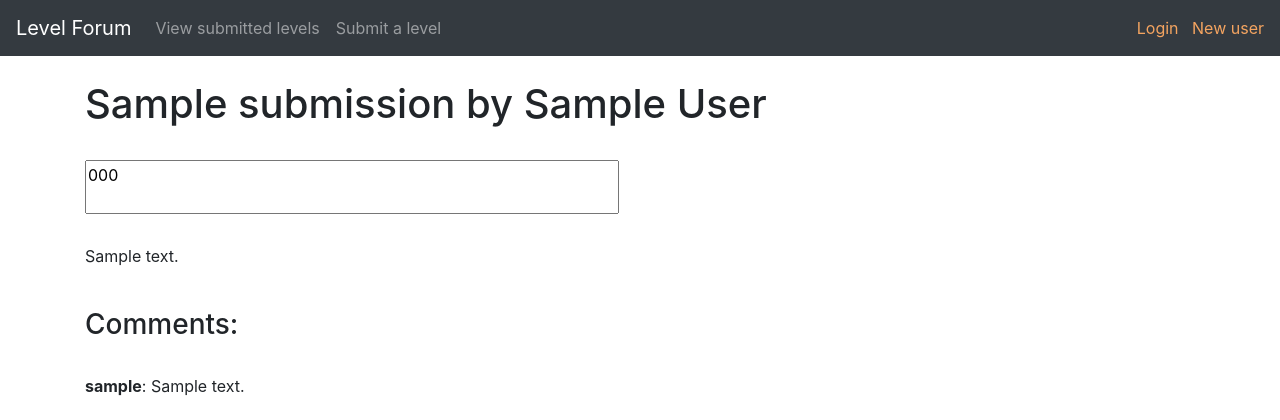
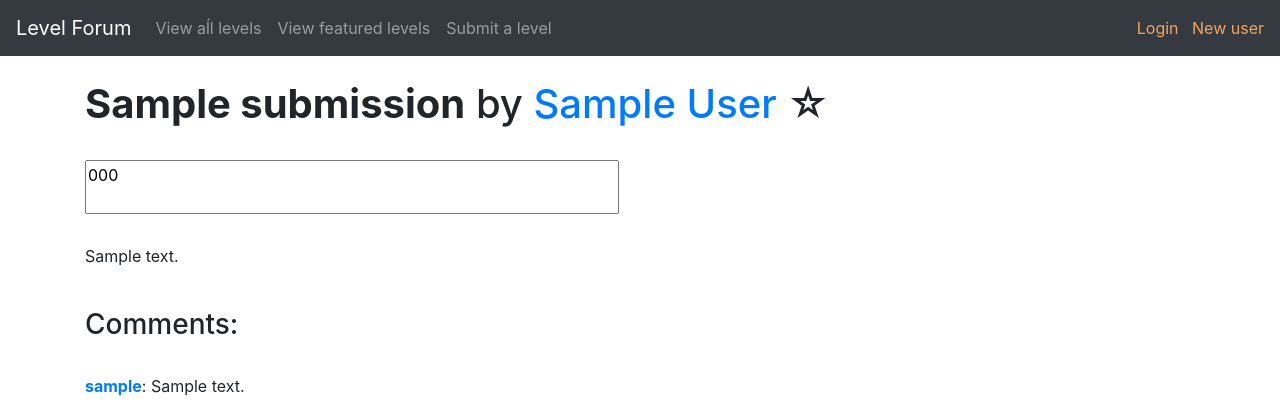
Before and after one commit to Craetion5/tasoarkisto, a Flask app: page /submissions/level/1 in a window 1280 px wide. Shown: the top 420 px of the page. Run offline with Flask 2, Linux system fonts and the light colour scheme; tables that the repository leaves empty hold one stand-in row (values such as "Sample post"); some libraries are stand-ins or nearby versions.

Commit message:
lots of new functionality added

```diff
--- a/application/auth/models.py
+++ b/application/auth/models.py
@@ -9,6 +9,7 @@ class User(Base):
     name = db.Column(db.String(144), nullable=False)
     username = db.Column(db.String(144), nullable=False)
     password = db.Column(db.String(144), nullable=False)
+    admin = db.Column(db.Boolean(), nullable=False)
 
     submissions = db.relationship("Submission", backref='account', lazy=True)
     comments = db.relationship("Comment", backref='account', lazy=True)
@@ -17,6 +18,7 @@ class User(Base):
         self.name = name
         self.username = username
         self.password = password
+        self.admin = True
 
     def get_id(self):
         return self.id
--- a/application/comments/models.py
+++ b/application/comments/models.py
@@ -18,9 +18,9 @@ class Comment(Base):
 
     @staticmethod
     def get_comments(subid):
-        stmt = text("select comment.text, account.username from comment left join account on account.id = comment.account_id where (comment.submission_id = :subid)").params(subid=subid)
+        stmt = text("select comment.text, account.username, account.id from comment left join account on account.id = comment.account_id where (comment.submission_id = :subid)").params(subid=subid)
         res = db.engine.execute(stmt)
         response = []
         for row in res:
-            response.append({"text":row[0], "account":row[1]})
+            response.append({"text":row[0], "account":row[1], "account_id":row[2]})
         return response
--- a/application/comments/views.py
+++ b/application/comments/views.py
@@ -16,4 +16,4 @@ def comments_create(submission_id):
         comment.submission_id = submission_id
         db.session().add(comment)
         db.session().commit()
-        return redirect(url_for('submissions_view', submission_id=submission_id))
+    return redirect(url_for('submissions_view', submission_id=submission_id))
--- a/application/submissions/views.py
+++ b/application/submissions/views.py
@@ -9,7 +9,11 @@ from flask_login import login_required, current_user
 
 @app.route("/submissions", methods=["GET"])
 def submissions_index():
-    return render_template("submissions/list.html", submissions = Submission.query.all())
+    return render_template("submissions/list.html", submissions = Submission.query.all(), header = 'Level submissions')
+
+@app.route("/submissions/featured", methods=["GET"])
+def submissions_featured():
+    return render_template("submissions/list.html", submissions = Submission.query.filter_by(featured=True), header = 'Featured levels')
 
 @app.route("/submissions/new/")
 @login_required
@@ -45,12 +49,48 @@ def submissions_view(submission_id):
     s = Submission.query.get(submission_id)
     u = User.query.get(s.account_id)
     form = CommentForm(request.form)
-    return render_template("submissions/level.html", submission = s, account = u, form=form, comments = Comment.query.filter_by(submission_id=submission_id), comments2 = Comment.get_comments(subid = submission_id))
 
-@app.route("/submissions/level/<submission_id>", methods=["DELETE"])
+    canDelete = False
+    if current_user.is_authenticated:
+        if s.account_id == current_user.id or current_user.admin == True:
+            canDelete = True
+
+    hasComments = True
+    if Comment.query.filter_by(submission_id=submission_id).first() is None:
+        hasComments = False
+
+    canFeature = False
+    if current_user.is_authenticated:
+        if current_user.admin == True:
+            canFeature = True
+
+    featureText = 'Feature '
+    featured = False
+    if s.featured == True:
+        featureText = 'Unfeature '
+        featured = True
+
+    return render_template("submissions/level.html", submission = s, account = u, form=form, comments = Comment.query.filter_by(submission_id=submission_id), comments2 = Comment.get_comments(subid = submission_id), canDelete = canDelete, hasComments = hasComments, canFeature = canFeature, featureText = featureText, featured = featured)
+
+@app.route("/submissions/level/<submission_id>", methods=["POST"])
+@login_required
 def submissions_delete(submission_id):
     lvl = Submission.query.get(submission_id)
 
-    db.session.delete(lvl)
-    db.session.commit()
-    return redirect(url_for('index'))
+    if lvl.account_id == current_user.id or current_user.admin == True:
+        db.session.delete(lvl)
+        db.session.commit()
+        return redirect(url_for('index'))
+
+@app.route("/submissions/feature/<submission_id>", methods=["POST"])
+@login_required
+def submissions_feature(submission_id):
+    if current_user.admin == True:
+        s = Submission.query.get(submission_id)
+        if s.featured == True:
+            s.featured = False
+        else:
+            s.featured = True
+        db.session().commit()
+
+    return redirect(url_for('submissions_view', submission_id=submission_id))
--- a/application/templates/auth/new.html
+++ b/application/templates/auth/new.html
@@ -32,9 +32,9 @@
       </td>
       <td>
         <ul>
-            <td style="color:red">
-            {{ errore }}
-            </td>
+            <div style="color:red">
+                {{ errore }}
+            </div>
           {% for error in form.username.errors %}
           <li>{{ error }}</li>
           {% endfor %}
--- a/application/templates/index.html
+++ b/application/templates/index.html
@@ -2,8 +2,10 @@
 
 {% block body %}
   <p>
-    <h1>Welcome to level forum thingy!</h1>
+    <h1>Welcome to level forum!</h1>
   </p>
 </br><td><h4>There are {{ lvls }} levels and {{ usrs }} users in the database!</h4></td>
-</br> This forum is underdeveloped for now...
+</br> <div>This forum is designed for sharing level codes of <a href = "https://github.com/Craetion5/otm-harjoitustyo">my older game project.</a>
+</br></br>If you post quality levels they may be featured by forum admins!
+</div>
 {% endblock %}
--- a/application/templates/layout.html
+++ b/application/templates/layout.html
@@ -20,8 +20,11 @@
     <div class="collapse navbar-collapse" id="navbarCollapse">
       <ul class="navbar-nav mr-auto">
         <li class="nav-item">
-          <a class="nav-link" href="{{ url_for('submissions_index') }} ">View submitted levels</a>
+          <a class="nav-link" href="{{ url_for('submissions_index') }} ">View aĺl levels</a>
         </li>
+        <li class="nav-item">
+            <a class="nav-link" href="{{ url_for('submissions_featured') }} ">View featured levels</a>
+          </li>
         <li class="nav-item">
           <a class="nav-link" href="{{ url_for('submissions_form') }} ">Submit a level</a>
         </li>
--- a/application/templates/submissions/level.html
+++ b/application/templates/submissions/level.html
@@ -1,16 +1,30 @@
 {% extends "layout.html" %}
 
 {% block body %}
-<h1>{{submission.name}}&nbsp;by&nbsp;{{account.name}}</h1></br>
+<h1><b>{{submission.name}}</b>&nbsp;by&nbsp;<a href="{{ url_for('auth_view', account_id=submission.account_id) }}">{{account.name}}</a>{% if featured %}&nbsp;☆{% endif %}</h1></br>
 <textarea style="resize:none" rows="2" cols="50" readonly>{{ submission.code }}</textarea>
 </br></br>
 <p>
 {{submission.description}}
 </p></br>
+
+{% if canDelete %}
+<form method="POST" action="{{ url_for('submissions_delete', submission_id=submission.id) }}">
+  <input type="submit" value="Delete this level"/>
+</form></br>
+
+{% if canFeature %}
+<form method="POST" action="{{ url_for('submissions_feature', submission_id=submission.id) }}">
+  <input type="submit" value={{featureText}}/>
+</form></br>
+{% endif %}{% endif %}
+
+{% if hasComments %}
 <h3>Comments:</h3></br>
+{% endif %}
 
   {% for c in comments2 %}
-   <a><b>{{c.account}}</b>: {{c.text}}</a></br></br>
+   <a href="{{ url_for('auth_view', account_id=c.account_id) }}"><b>{{c.account}}</b></a><a>: {{c.text}}</a></br></br>
   {% endfor %}
 
 </br><h4>Leave a comment:</h4>
--- a/application/templates/submissions/list.html
+++ b/application/templates/submissions/list.html
@@ -1,9 +1,9 @@
 {% extends "layout.html" %}
 
 {% block body %}
-<h1>Level submissions</h1>
+<h1>{{header}}</h1></br>
 {% for submission in submissions %}
-<b><a href="{{ url_for('submissions_view', submission_id=submission.id) }} ">{{submission.name}}</a></b></br>
+<b><a href="{{ url_for('submissions_view', submission_id=submission.id) }} ">{{submission.name}}</a>{% if submission.featured %}&nbsp;☆{% endif %}</b></br>
 <textarea style="resize:none" rows="1" cols="50" readonly>{{ submission.code }}</textarea></br></br>
 {% endfor %}
 {% endblock %}
```
Also changed, not shown: application/auth/views.py (+8 -0 lines), application/submissions/models.py (+8 -6 lines).
